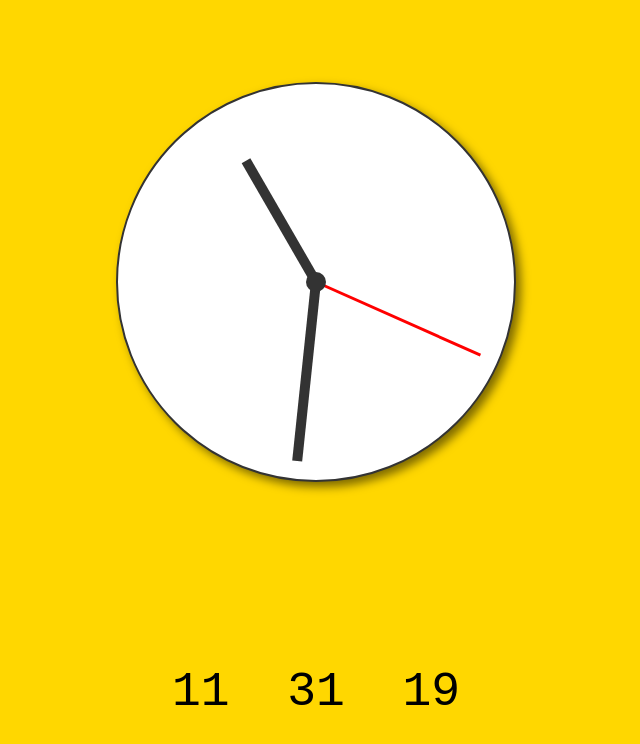
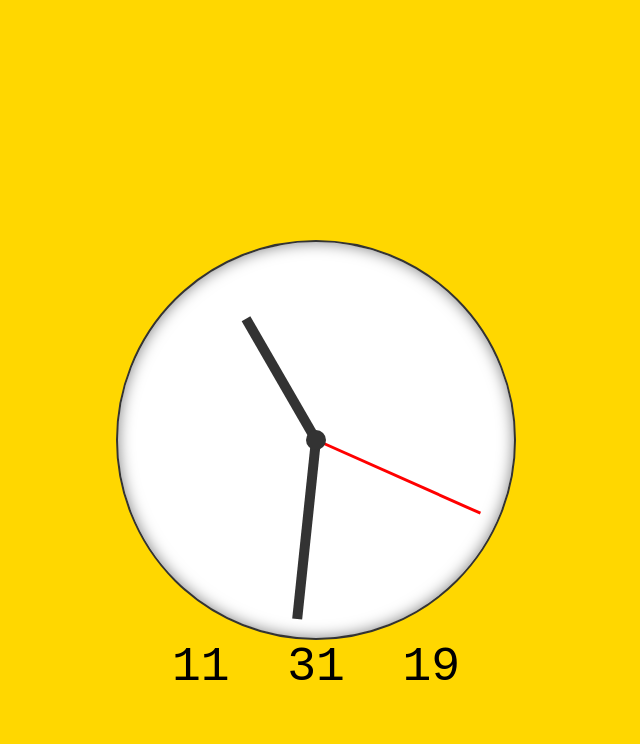
Before and after one commit to Beggsn/js-tasks, a plain HTML site: page 09-coding-tasks/clock/index.html in a window 1280 px wide. Shown: the whole page, without its empty margins (324-964 px from the left). Drawn offline with Linux system fonts and the light colour scheme.

Commit message:
Style: reduces the distance between the two clocks

```diff
--- a/09-coding-tasks/clock/style.css
+++ b/09-coding-tasks/clock/style.css
@@ -29,7 +29,7 @@ body {
 .clock-container {
   display: grid;
   place-items: center;
-  height: 100vh;
+  height: 40vh;
 }
 
 /* Analoguhr */
@@ -45,7 +45,7 @@ body {
   --hours: 0deg;
   --minutes: 0deg;
   --seconds: 0deg;
-  box-shadow: 5px 5px 10px rgba(0, 0, 0, 0.5);
+  box-shadow: inset 0 0 15px rgba(0, 0, 0, 0.5);
 }
 
 .analog-clock .hour-hand,
@@ -102,7 +102,6 @@ body {
   grid-template-columns: repeat(5, minmax(0, 1fr));
   align-items: center;
   justify-items: center;
-  margin-top: 20px;
   font-size: 48px;
 }
 
```
